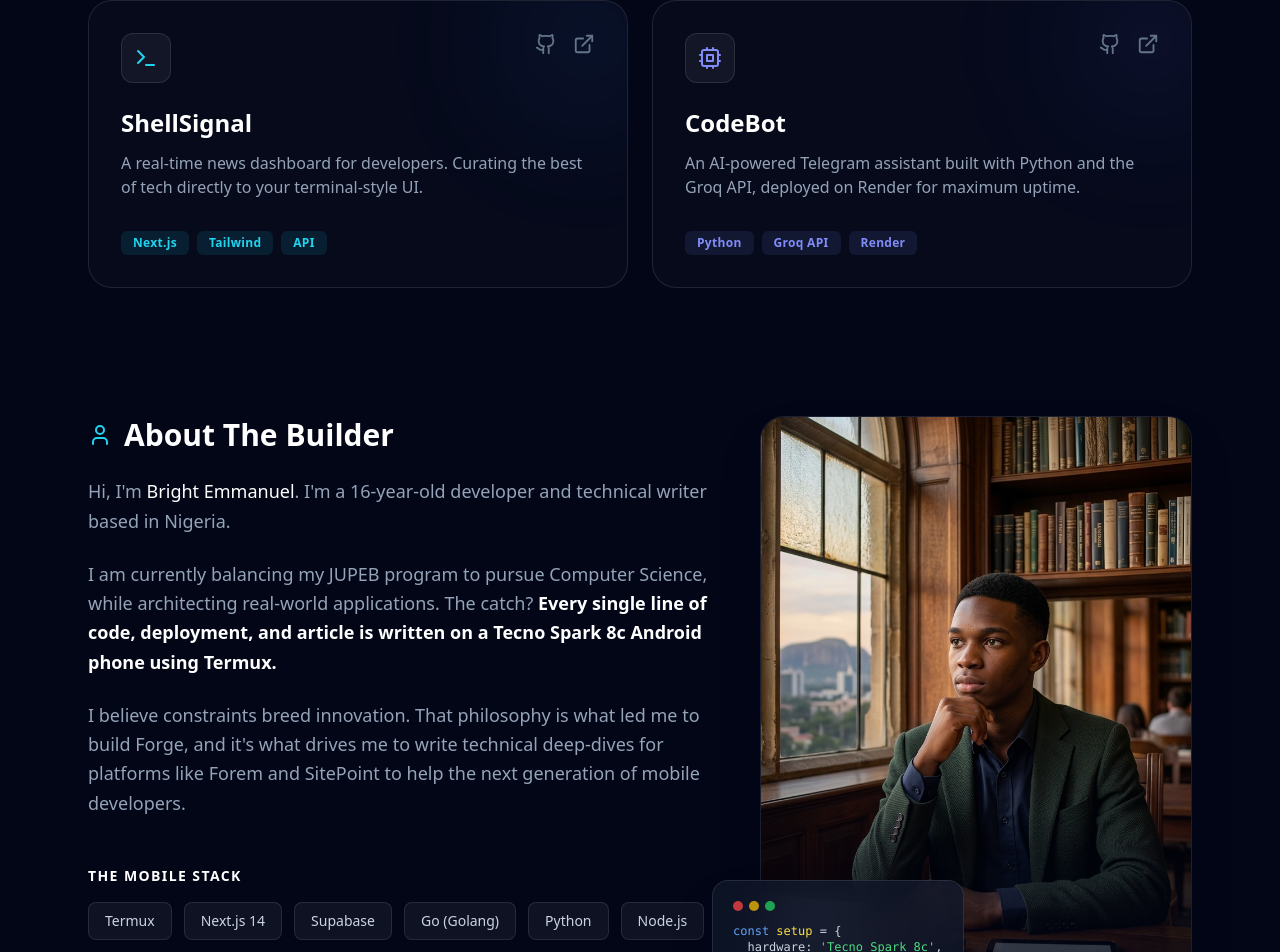
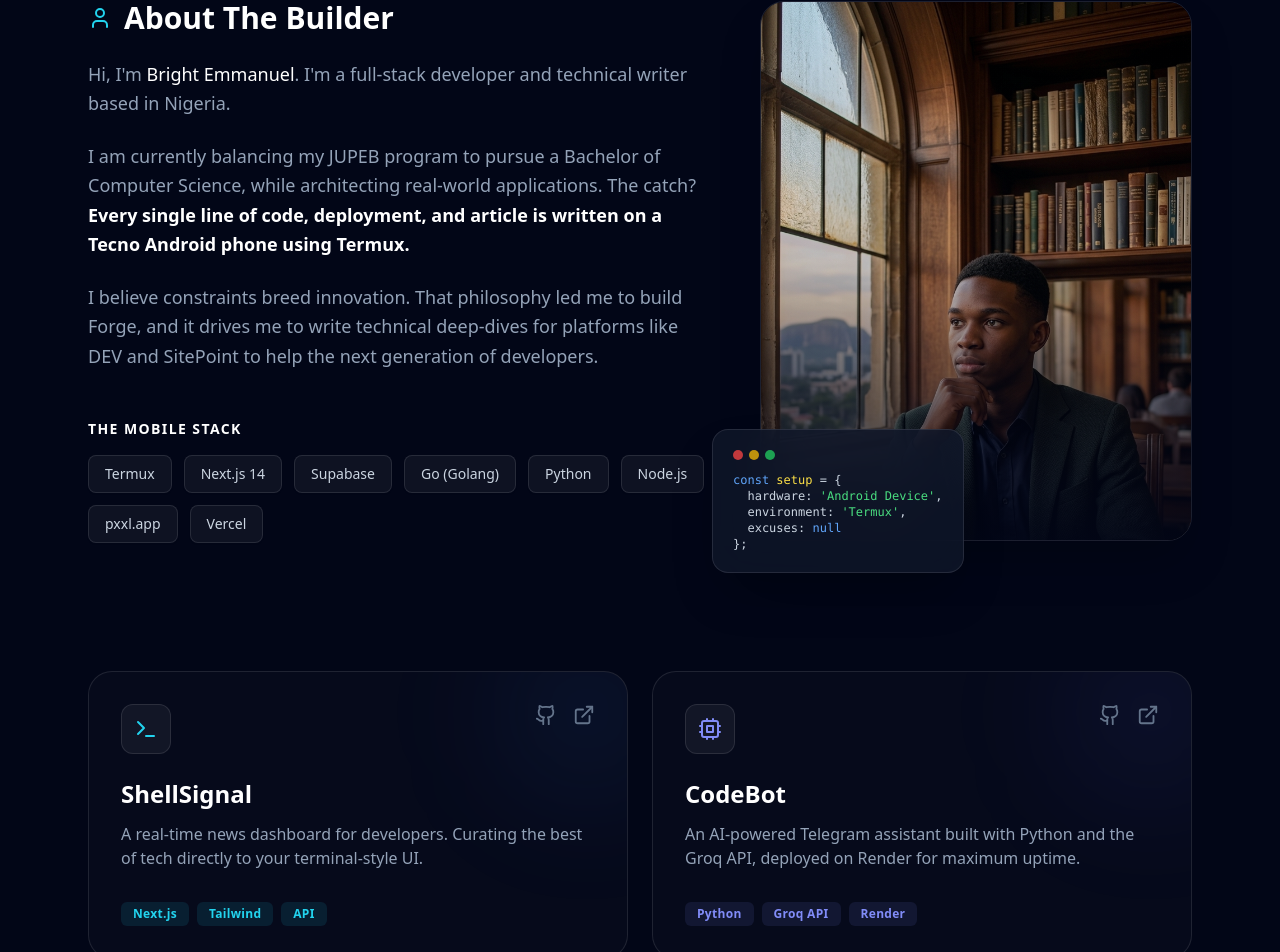
Before and after one commit to brighto7700/my_portfolio, a React (Vite) app: page / in a window 1280 px wide. Shown: the part 1643-2595 px from the top of the page. Built offline with nearby package versions, Linux system fonts and the light colour scheme.

Commit message:
Update App.jsx

```diff
--- a/App.jsx
+++ b/App.jsx
@@ -125,6 +125,73 @@ export default function App() {
           </div>
         </section>
 
+        {/* Redesigned About Section - Fixed Aspect Ratio & Privacy */}
+        <section id="about" className="mb-32 scroll-mt-32">
+          <div className="grid md:grid-cols-12 gap-12 items-center">
+
+            <div className="md:col-span-7 space-y-6">
+              <div className="flex items-center gap-4 mb-6">
+                <h2 className="text-3xl font-bold text-white flex items-center gap-3">
+                  <User className="text-cyan-400" /> About The Builder
+                </h2>
+              </div>
+              <p className="text-slate-400 text-lg leading-relaxed">
+                Hi, I'm <strong className="text-white font-medium">Bright Emmanuel</strong>. I'm a full-stack developer and technical writer based in Nigeria.
+              </p>
+              <p className="text-slate-400 text-lg leading-relaxed">
+                I am currently balancing my JUPEB program to pursue a Bachelor of Computer Science, while architecting real-world applications. The catch? <strong className="text-white">Every single line of code, deployment, and article is written on a Tecno Android phone using Termux.</strong>
+              </p>
+              <p className="text-slate-400 text-lg leading-relaxed">
+                I believe constraints breed innovation. That philosophy led me to build Forge, and it drives me to write technical deep-dives for platforms like DEV and SitePoint to help the next generation of developers.
+              </p>
+
+              <div className="pt-6">
+                <h3 className="text-sm font-bold text-white uppercase tracking-widest mb-4">The Mobile Stack</h3>
+                <div className="flex flex-wrap gap-3">
+                  {['Termux', 'Next.js 14', 'Supabase', 'Go (Golang)', 'Python', 'Node.js', 'pxxl.app', 'Vercel'].map((tech) => (
+                    <span key={tech} className="px-4 py-2 bg-white/5 border border-white/10 rounded-lg text-sm text-slate-300 font-medium shadow-sm hover:border-cyan-500/50 transition-colors cursor-default">
+                      {tech}
+                    </span>
+                  ))}
+                </div>
+              </div>
+            </div>
+
+            <div className="md:col-span-5 relative group mt-10 md:mt-0">
+              <div className="absolute -inset-4 bg-gradient-to-tr from-cyan-500/20 to-blue-500/20 blur-2xl rounded-3xl opacity-0 group-hover:opacity-100 transition duration-700"></div>
+
+              {/* FIXED IMAGE HEIGHT: Square on mobile, 4:5 on desktop */}
+              <div className="aspect-square md:aspect-[4/5] rounded-3xl overflow-hidden border border-white/10 relative z-10 shadow-2xl">
+                <img
+                  src={profilePhoto}
+                  alt="Bright Emmanuel"
+                  className="w-full h-full object-cover object-top scale-100 group-hover:scale-105 transition-transform duration-700"
+                />
+                <div className="absolute inset-0 bg-gradient-to-t from-slate-950/90 via-slate-950/20 to-transparent pointer-events-none"></div>
+              </div>
+
+              <div className="absolute -bottom-8 -left-4 md:-left-12 bg-slate-900/80 backdrop-blur-xl border border-white/10 p-5 rounded-2xl shadow-2xl z-20 font-mono text-xs hover:-translate-y-2 transition-transform duration-500">
+                <div className="flex gap-1.5 mb-3">
+                  <div className="w-2.5 h-2.5 rounded-full bg-red-500/80"></div>
+                  <div className="w-2.5 h-2.5 rounded-full bg-yellow-500/80"></div>
+                  <div className="w-2.5 h-2.5 rounded-full bg-green-500/80"></div>
+                </div>
+                <div className="text-slate-300">
+                  <span className="text-blue-400">const</span> <span className="text-yellow-300">setup</span> = {'{'}
+                  <br/>
+                  &nbsp;&nbsp;hardware: <span className="text-green-400">'Android Device'</span>,
+                  <br/>
+                  &nbsp;&nbsp;environment: <span className="text-green-400">'Termux'</span>,
+                  <br/>
+                  &nbsp;&nbsp;excuses: <span className="text-blue-400">null</span>
+                  <br/>
+                  {'}'};
+                </div>
+              </div>
+            </div>
+          </div>
+        </section>
+
         {/* Other Projects (Bento Grid) */}
         <section className="mb-32">
           <div className="grid md:grid-cols-2 gap-6">
@@ -165,72 +232,6 @@ export default function App() {
                 <span className="text-indigo-400 bg-indigo-400/10 px-3 py-1 rounded-md text-xs font-semibold tracking-wide">Python</span>
                 <span className="text-indigo-400 bg-indigo-400/10 px-3 py-1 rounded-md text-xs font-semibold tracking-wide">Groq API</span>
                 <span className="text-indigo-400 bg-indigo-400/10 px-3 py-1 rounded-md text-xs font-semibold tracking-wide">Render</span>
-              </div>
-            </div>
-          </div>
-        </section>
-
-        {/* Redesigned About Section */}
-        <section id="about" className="mb-32 scroll-mt-32">
-          <div className="grid md:grid-cols-12 gap-12 items-center">
-
-            <div className="md:col-span-7 space-y-6">
-              <div className="flex items-center gap-4 mb-6">
-                <h2 className="text-3xl font-bold text-white flex items-center gap-3">
-                  <User className="text-cyan-400" /> About The Builder
-                </h2>
-              </div>
-              <p className="text-slate-400 text-lg leading-relaxed">
-                Hi, I'm <strong className="text-white font-medium">Bright Emmanuel</strong>. I'm a 16-year-old developer and technical writer based in Nigeria.
-              </p>
-              <p className="text-slate-400 text-lg leading-relaxed">
-                I am currently balancing my JUPEB program to pursue Computer Science, while architecting real-world applications. The catch? <strong className="text-white">Every single line of code, deployment, and article is written on a Tecno Spark 8c Android phone using Termux.</strong>
-              </p>
-              <p className="text-slate-400 text-lg leading-relaxed">
-                I believe constraints breed innovation. That philosophy is what led me to build Forge, and it's what drives me to write technical deep-dives for platforms like Forem and SitePoint to help the next generation of mobile developers.
-              </p>
-
-              <div className="pt-6">
-                <h3 className="text-sm font-bold text-white uppercase tracking-widest mb-4">The Mobile Stack</h3>
-                <div className="flex flex-wrap gap-3">
-                  {['Termux', 'Next.js 14', 'Supabase', 'Go (Golang)', 'Python', 'Node.js', 'pxxl.app', 'Vercel'].map((tech) => (
-                    <span key={tech} className="px-4 py-2 bg-white/5 border border-white/10 rounded-lg text-sm text-slate-300 font-medium shadow-sm hover:border-cyan-500/50 transition-colors cursor-default">
-                      {tech}
-                    </span>
-                  ))}
-                </div>
-              </div>
-            </div>
-
-            <div className="md:col-span-5 relative group mt-10 md:mt-0">
-              <div className="absolute -inset-4 bg-gradient-to-tr from-cyan-500/20 to-blue-500/20 blur-2xl rounded-3xl opacity-0 group-hover:opacity-100 transition duration-700"></div>
-
-              <div className="aspect-[3/4] rounded-3xl overflow-hidden border border-white/10 relative z-10 shadow-2xl">
-                <img
-                  src={profilePhoto}
-                  alt="Bright Emmanuel"
-                  className="w-full h-full object-cover scale-100 group-hover:scale-105 transition-transform duration-700"
-                />
-                <div className="absolute inset-0 bg-gradient-to-t from-slate-950/80 via-transparent to-transparent pointer-events-none"></div>
-              </div>
-
-              <div className="absolute -bottom-8 -left-8 md:-left-12 bg-slate-900/80 backdrop-blur-xl border border-white/10 p-5 rounded-2xl shadow-2xl z-20 font-mono text-xs hover:-translate-y-2 transition-transform duration-500">
-                <div className="flex gap-1.5 mb-3">
-                  <div className="w-2.5 h-2.5 rounded-full bg-red-500/80"></div>
-                  <div className="w-2.5 h-2.5 rounded-full bg-yellow-500/80"></div>
-                  <div className="w-2.5 h-2.5 rounded-full bg-green-500/80"></div>
-                </div>
-                <div className="text-slate-300">
-                  <span className="text-blue-400">const</span> <span className="text-yellow-300">setup</span> = {'{'}
-                  <br/>
-                  &nbsp;&nbsp;hardware: <span className="text-green-400">'Tecno Spark 8c'</span>,
-                  <br/>
-                  &nbsp;&nbsp;environment: <span className="text-green-400">'Termux'</span>,
-                  <br/>
-                  &nbsp;&nbsp;excuses: <span className="text-blue-400">null</span>
-                  <br/>
-                  {'}'};
-                </div>
               </div>
             </div>
           </div>
```
